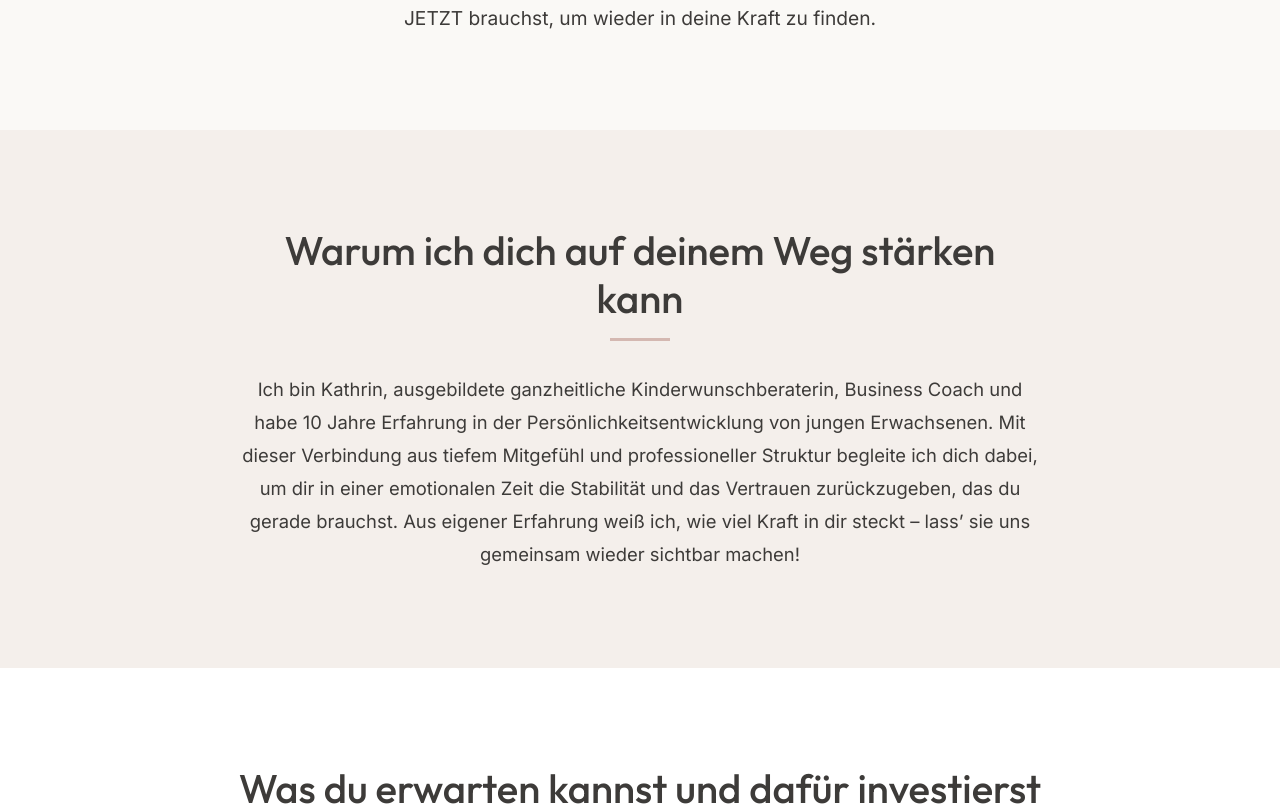
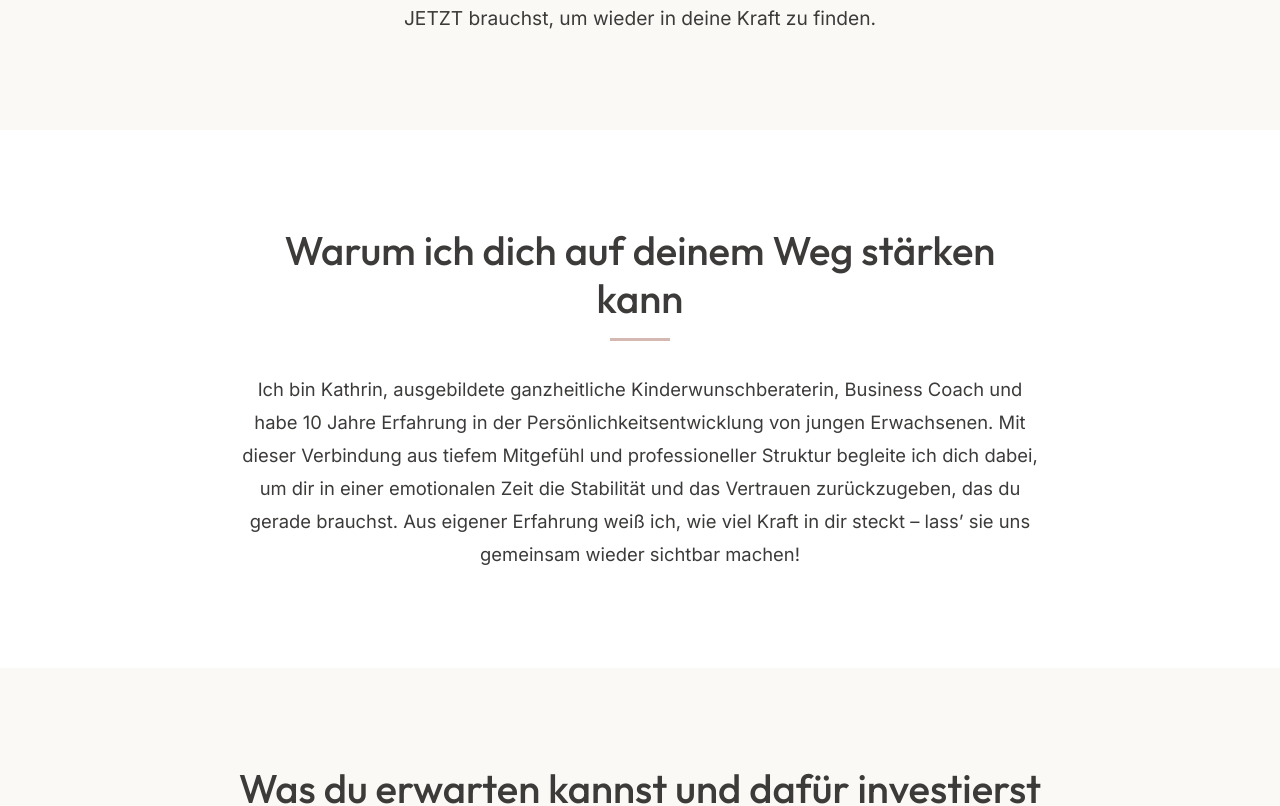
Before and after one commit to nielsinoglindini/kinderwunsch, a React (Vite) app: page / in a window 1280 px wide. Shown: the part 2885-3691 px from the top of the page. Built offline with nearby package versions, Linux system fonts and the light colour scheme.

Commit message:
style: update section background themes to improve visual contrast

```diff
--- a/src/App.tsx
+++ b/src/App.tsx
@@ -214,7 +214,7 @@ function App() {
       </section>
 
       {/* Why I can strengthen you Section */}
-      <section className="section section-secondary">
+      <section className="section section-light">
         <div className="container">
           <div className="text-center animate-on-scroll" style={{ maxWidth: '800px', margin: '0 auto' }}>
             <h2 className="section-title">Warum ich dich auf deinem Weg stärken kann</h2>
@@ -227,7 +227,7 @@ function App() {
       </section>
 
       {/* Pricing Section */}
-      <section id="pricing" className="section section-light">
+      <section id="pricing" className="section">
         <div className="container">
           <div className="text-center animate-on-scroll">
             <h2 className="section-title">Was du erwarten kannst und dafür investierst</h2>
```
